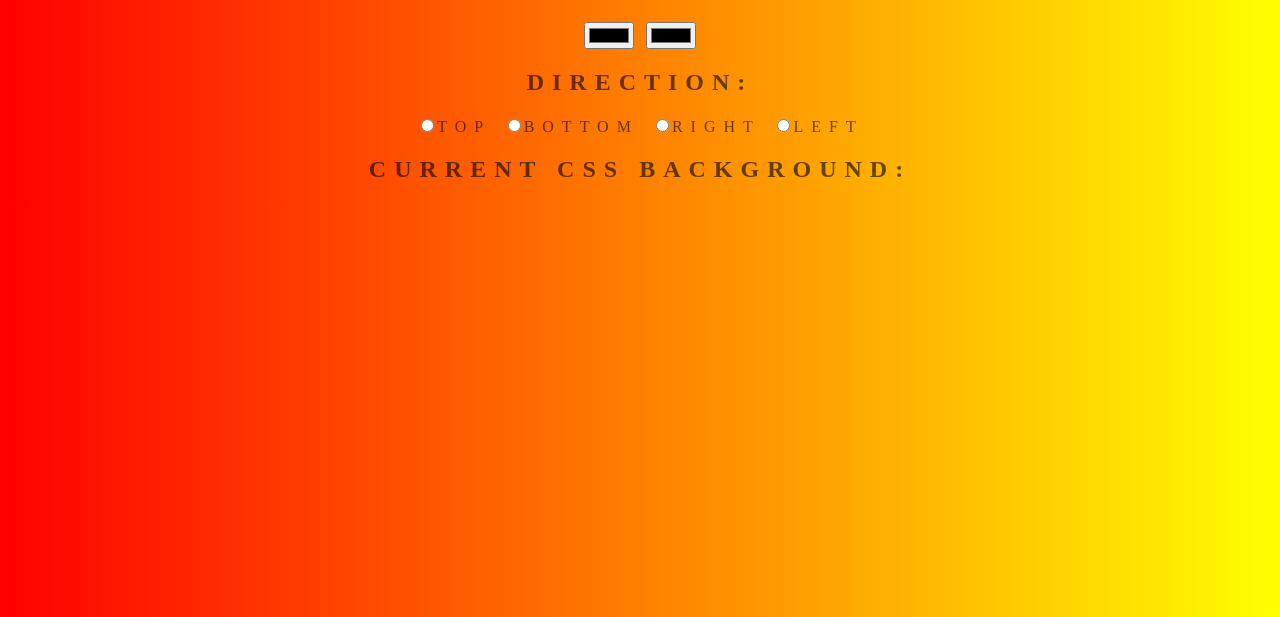
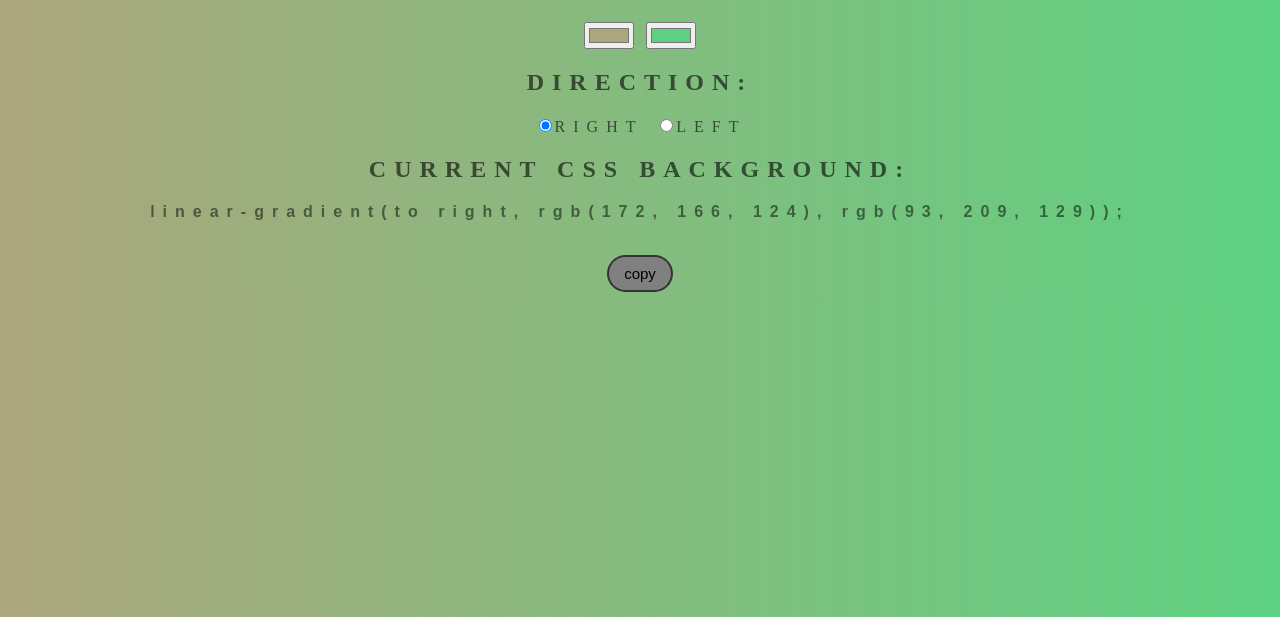
Before and after one commit to odb23/css-background-generator, a plain HTML site: page index.html in a window 1280 px wide. Shown: the part 183-800 px from the top of the page. Drawn offline with Linux system fonts and the light colour scheme.

Commit message:
added color randomisation and copy button

```diff
--- a/index.html
+++ b/index.html
@@ -9,13 +9,13 @@
         <input type="color" name="color1" class="color1">
         <input type="color" name="color2" class="color2">
         <h2>Direction:</h2>
-        <input type="radio" value="top" name="direction" class="pos">Top
-        <input type="radio" value="bottom" name="direction" class="pos">Bottom
-        <input type="radio" value="right" name="direction" class="pos" >Right
-        <input type="radio" value="left" name="direction" class="pos">Left
+        <!-- <input type="radio" value="top" name="direction" checked>Top
+        <input type="radio" value="bottom" name="direction">Bottom -->
+        <input type="radio" value="right" name="direction" checked>Right
+        <input type="radio" value="left" name="direction">Left
         <h2>Current CSS Background:</h2>
-        <h3></h3>
-
+        <h3></h3></br>
+        <button class="btn">copy</button>
         <script type="text/javascript" src="script.js"></script>
     </body>
 </html>
--- a/script.js
+++ b/script.js
@@ -2,25 +2,37 @@ var h3 = document.querySelector("h3");
 var color1 = document.querySelector(".color1");
 var color2 = document.querySelector(".color2");
 var body = document.getElementById("gradient");
+var checkedDirection = "right";
+var copyBtn = document.querySelector(".btn");
 
-var getRandomColor = ()=> "#" + Math.floor(Math.random() * 16777215).toString();
+var getRandomColor = () => "#" + Math.floor(Math.random() * 16777215).toString(16);
 
-function generateColors () {
-    color1.value = getRandomColor();
-    color2.value = getRandomColor();
-}
-
-
-function updateGradient () {
+function updateGradient() {
     body.style.background = "linear-gradient(to "
-                        + "right" + ", "
-                        + color1.value + ", "
-                        +color2.value + ")";
+        + checkedDirection + ", "
+        + color1.value + ", "
+        + color2.value + ")";
 
     h3.textContent = body.style.background + ";";
 }
 
+var dirRadios = document.getElementsByName('direction');
+for (let i = 0; i < dirRadios.length; i++) {
+    dirRadios[i].onclick = function () {
+        checkedDirection = dirRadios[i].value;
+        updateGradient();
+    }
+}
+
+function generateColors() {
+    color1.value = getRandomColor();
+    color2.value = getRandomColor();
+    updateGradient();
+}
 
 generateColors();
 color1.addEventListener("input", updateGradient);
 color2.addEventListener("input", updateGradient);
+copyBtn.onclick = function () {
+    navigator.clipboard.writeText(h3.textContent);
+};
--- a/style.css
+++ b/style.css
@@ -19,8 +19,22 @@ h1 {
 
 h3 {
     font: 900 1em 'Raleway', sans-serif;
-    color: rgba(0,0,0, .5);
+    color: rgba(0, 0, 0, 0.5);
     text-align: center;
     text-transform: none;
     letter-spacing: 0.01;
 }
+
+.btn {
+    background-color: gray;
+    border: 2px solid rgba(0,0,0, .6);
+    padding: 8px 15px;
+    font-size: 15px;
+    border-radius: 50px;
+    cursor: pointer;
+}
+
+.btn:hover {
+    background-color: rgb(245, 245, 245, .8);
+    border: 2px solid rgba(0,0,0, .6);
+}
```
